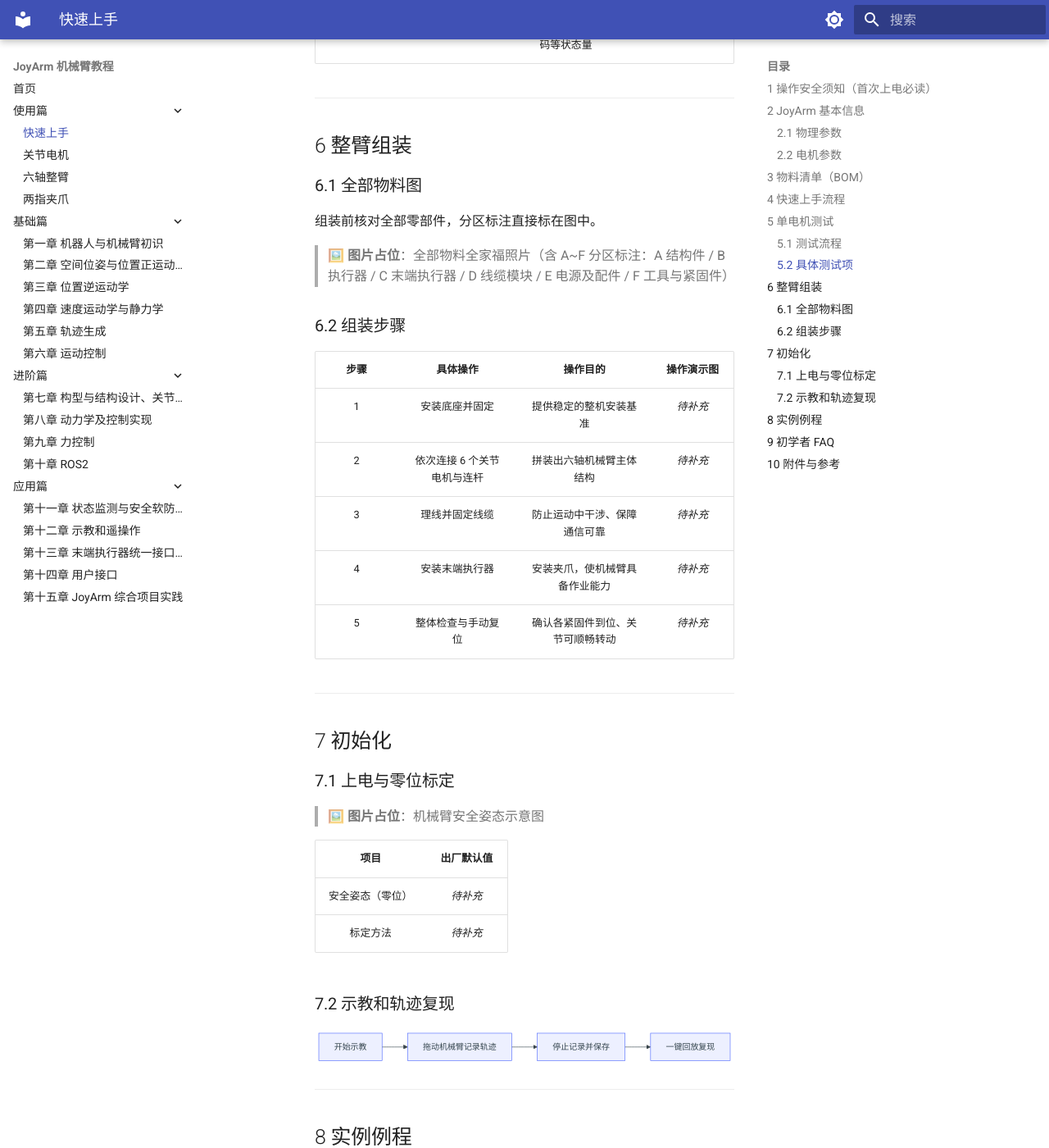
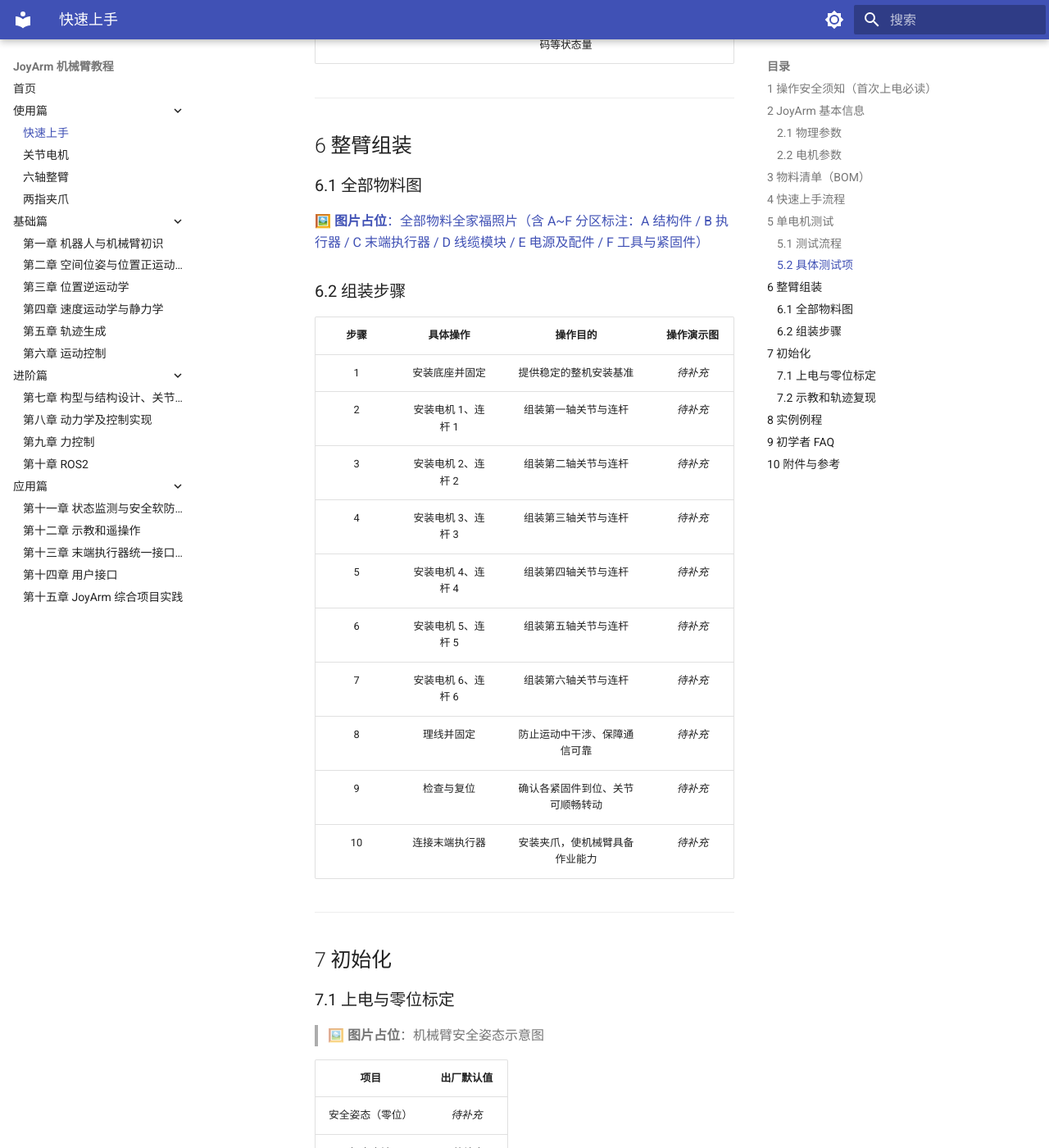
Before and after one commit to joyin-dexhand/joyin_arm_tutorial, an MkDocs documentation site: the page built from docs/chapter1_1.md, in a window 1280 px wide and 1400 px high, scrolled down 3937 px. Shown: the whole window at 82% size. Built offline with MkDocs 1.6.1 and Material for MkDocs 9.7.7, drawn with Linux system fonts in a browser that asks for light colours.

Commit message:
docs(快速上手): 6.2组装步骤细化为10步(底座→电机连杆1~6→理线→检查→末端)

```diff
--- a/docs/chapter1_1.md
+++ b/docs/chapter1_1.md
@@ -110,19 +110,22 @@
 
 ### 6.1 全部物料图
 
-组装前核对全部零部件，分区标注直接标在图中。
-
-> 🖼️ **图片占位**：全部物料全家福照片（含 A~F 分区标注：A 结构件 / B 执行器 / C 末端执行器 / D 线缆模块 / E 电源及配件 / F 工具与紧固件）
+[🖼️ **图片占位**：全部物料全家福照片（含 A~F 分区标注：A 结构件 / B 执行器 / C 末端执行器 / D 线缆模块 / E 电源及配件 / F 工具与紧固件）]()
 
 ### 6.2 组装步骤
 
 | 步骤 | 具体操作 | 操作目的 | 操作演示图 |
 |:---:|:---|:---|:---:|
 | 1 | 安装底座并固定 | 提供稳定的整机安装基准 | *待补充* |
-| 2 | 依次连接 6 个关节电机与连杆 | 拼装出六轴机械臂主体结构 | *待补充* |
-| 3 | 理线并固定线缆 | 防止运动中干涉、保障通信可靠 | *待补充* |
-| 4 | 安装末端执行器 | 安装夹爪，使机械臂具备作业能力 | *待补充* |
-| 5 | 整体检查与手动复位 | 确认各紧固件到位、关节可顺畅转动 | *待补充* |
+| 2 | 安装电机 1、连杆 1 | 组装第一轴关节与连杆 | *待补充* |
+| 3 | 安装电机 2、连杆 2 | 组装第二轴关节与连杆 | *待补充* |
+| 4 | 安装电机 3、连杆 3 | 组装第三轴关节与连杆 | *待补充* |
+| 5 | 安装电机 4、连杆 4 | 组装第四轴关节与连杆 | *待补充* |
+| 6 | 安装电机 5、连杆 5 | 组装第五轴关节与连杆 | *待补充* |
+| 7 | 安装电机 6、连杆 6 | 组装第六轴关节与连杆 | *待补充* |
+| 8 | 理线并固定 | 防止运动中干涉、保障通信可靠 | *待补充* |
+| 9 | 检查与复位 | 确认各紧固件到位、关节可顺畅转动 | *待补充* |
+| 10 | 连接末端执行器 | 安装夹爪，使机械臂具备作业能力 | *待补充* |
 
 ---
 
```
